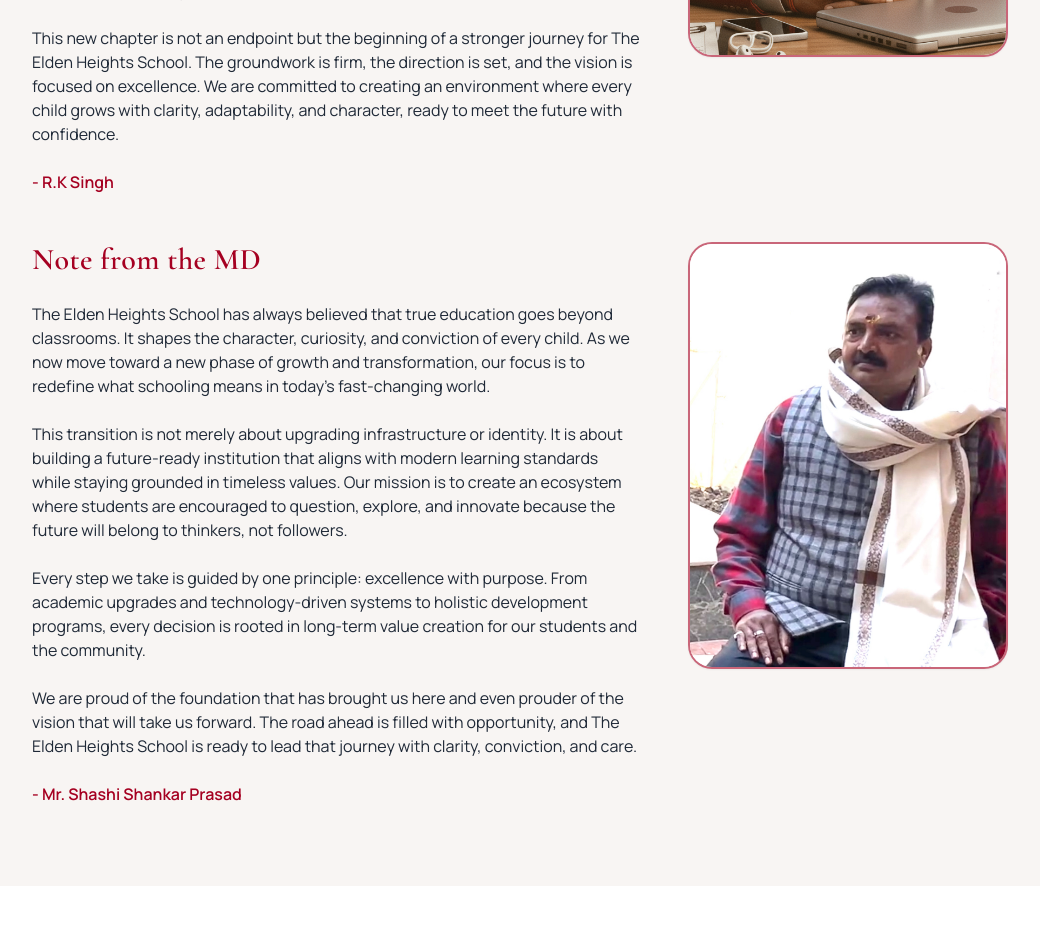
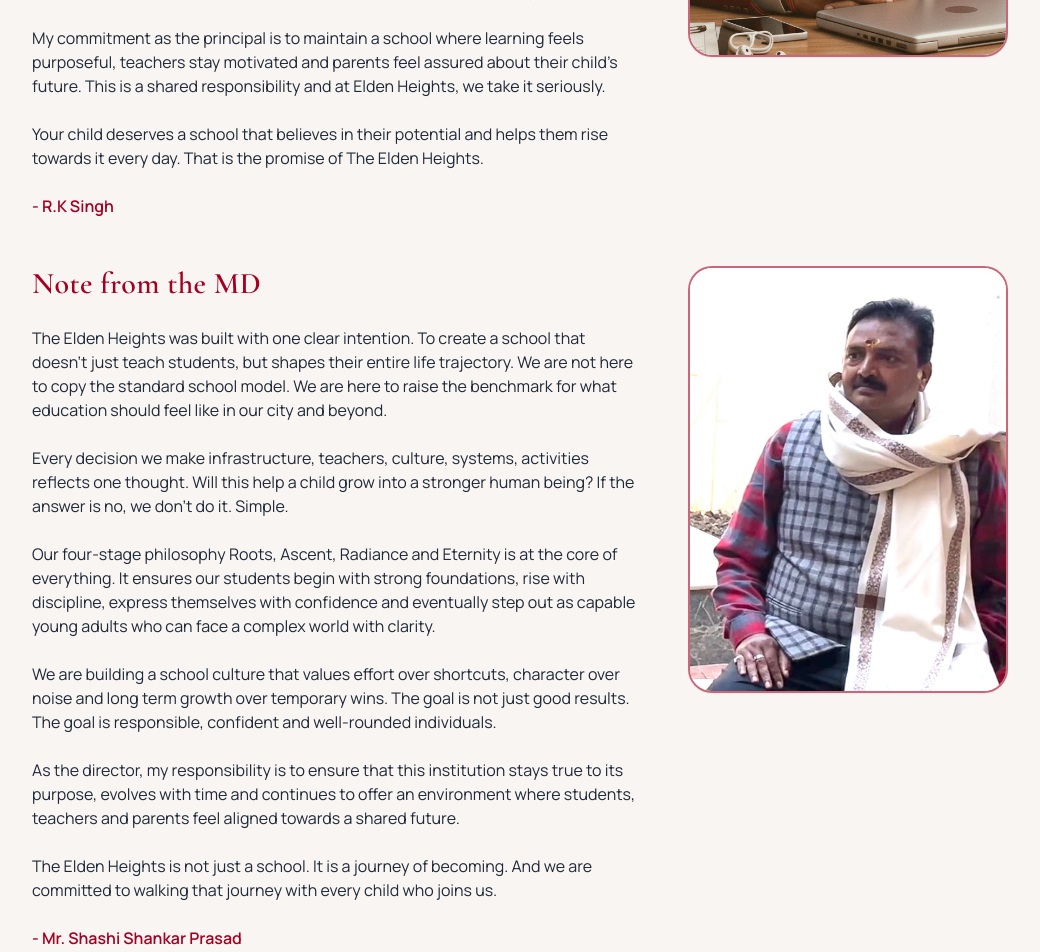
Before and after one commit to imagicity-stack/Mount-Litera-Website, a Next.js app: page /about in a window 1280 px wide. Shown: the part 1180-2132 px from the top of the page, without its empty margins (120-1160 px from the left). Built offline with nearby package versions, Linux system fonts and the light colour scheme.

Commit message:
Update leadership messages

```diff
--- a/pages/about.js
+++ b/pages/about.js
@@ -156,13 +156,19 @@ export default function AboutPage() {
                 <div className="space-y-6">
                   <h2 className="text-3xl font-semibold text-cardinal">Note from the Principal</h2>
                     <p>
-                    The Elden Heights School is stepping into a pivotal phase of transformation, and this shift goes far beyond design or rebranding. It represents a complete evolution in our approach to education. We are preparing our students for a world that is rapidly changing, digitally driven, and increasingly demanding, while ensuring that core human values remain central to everything we do.
+                      At The Elden Heights, our vision is straightforward. Every child who walks into this campus should discover who they are and what they can become. We focus on strong academics, clear values and a learning environment that pushes students to think, question and grow with confidence.
                     </p>
                     <p>
-                    As an alumnus of Sainik School, I carry a deep commitment to discipline, integrity, and purposeful action. These principles guide every improvement we are implementing. Our academic systems are being strengthened with precision, our infrastructure is being modernized, and our teachers are being empowered with methodologies that reflect global standards. The aim is clear: to build students who are confident, compassionate, and equipped with both strong fundamentals and creative thinking.
+                      Our four-stage philosophy Roots, Ascent, Radiance and Eternity guides each student through a journey that builds discipline, curiosity, communication and leadership. These are not just words on a brochure. These are practices we apply in classrooms, activities and daily interactions.
                     </p>
                     <p>
-                    This new chapter is not an endpoint but the beginning of a stronger journey for The Elden Heights School. The groundwork is firm, the direction is set, and the vision is focused on excellence. We are committed to creating an environment where every child grows with clarity, adaptability, and character, ready to meet the future with confidence.
+                      We combine a heritage-inspired culture with modern teaching methods. Students learn to stay grounded while being prepared for a world that is changing fast. They learn to work hard, make responsible choices and take pride in their growth.
+                    </p>
+                    <p>
+                      My commitment as the principal is to maintain a school where learning feels purposeful, teachers stay motivated and parents feel assured about their child’s future. This is a shared responsibility and at Elden Heights, we take it seriously.
+                    </p>
+                    <p>
+                      Your child deserves a school that believes in their potential and helps them rise towards it every day. That is the promise of The Elden Heights.
                     </p>
                   <p className="font-semibold text-cardinal">- R.K Singh</p>
                 </div>
@@ -183,25 +189,22 @@ export default function AboutPage() {
                 <div className="space-y-6">
                   <h2 className="text-3xl font-semibold text-cardinal">Note from the MD </h2>
                     <p>
-                    The Elden Heights School has always believed that true education goes beyond classrooms. It shapes the character,
-                    curiosity, and conviction of every child. As we now move toward a new phase of growth and transformation, our
-                    focus is to redefine what schooling means in today’s fast-changing world.
+                      The Elden Heights was built with one clear intention. To create a school that doesn’t just teach students, but shapes their entire life trajectory. We are not here to copy the standard school model. We are here to raise the benchmark for what education should feel like in our city and beyond.
                     </p>
                     <p>
-                    This transition is not merely about upgrading infrastructure or identity. It is about building a future-ready
-                    institution that aligns with modern learning standards while staying grounded in timeless values. Our mission
-                    is to create an ecosystem where students are encouraged to question, explore, and innovate because the future
-                    will belong to thinkers, not followers.
+                      Every decision we make infrastructure, teachers, culture, systems, activities reflects one thought. Will this help a child grow into a stronger human being? If the answer is no, we don’t do it. Simple.
                     </p>
                     <p>
-                    Every step we take is guided by one principle: excellence with purpose. From academic upgrades and
-                    technology-driven systems to holistic development programs, every decision is rooted in long-term value
-                    creation for our students and the community.
+                      Our four-stage philosophy Roots, Ascent, Radiance and Eternity is at the core of everything. It ensures our students begin with strong foundations, rise with discipline, express themselves with confidence and eventually step out as capable young adults who can face a complex world with clarity.
                     </p>
                     <p>
-                    We are proud of the foundation that has brought us here and even prouder of the vision that will take us
-                    forward. The road ahead is filled with opportunity, and The Elden Heights School is ready to lead that journey with
-                    clarity, conviction, and care.
+                      We are building a school culture that values effort over shortcuts, character over noise and long term growth over temporary wins. The goal is not just good results. The goal is responsible, confident and well-rounded individuals.
+                    </p>
+                    <p>
+                      As the director, my responsibility is to ensure that this institution stays true to its purpose, evolves with time and continues to offer an environment where students, teachers and parents feel aligned towards a shared future.
+                    </p>
+                    <p>
+                      The Elden Heights is not just a school. It is a journey of becoming. And we are committed to walking that journey with every child who joins us.
                     </p>
                   <p className="font-semibold text-cardinal">- Mr. Shashi Shankar Prasad</p>
                 </div>
```
Lines whose indentation alone changed are shown as unchanged.
